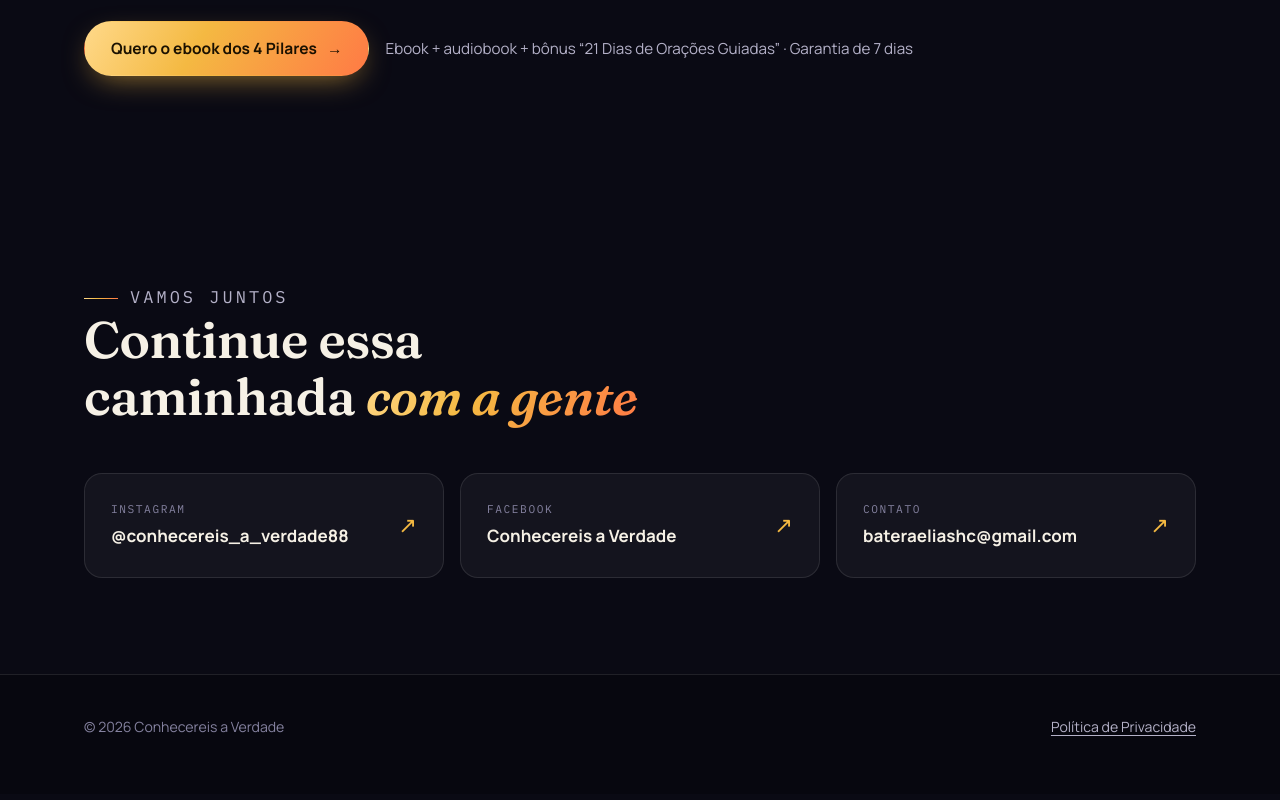
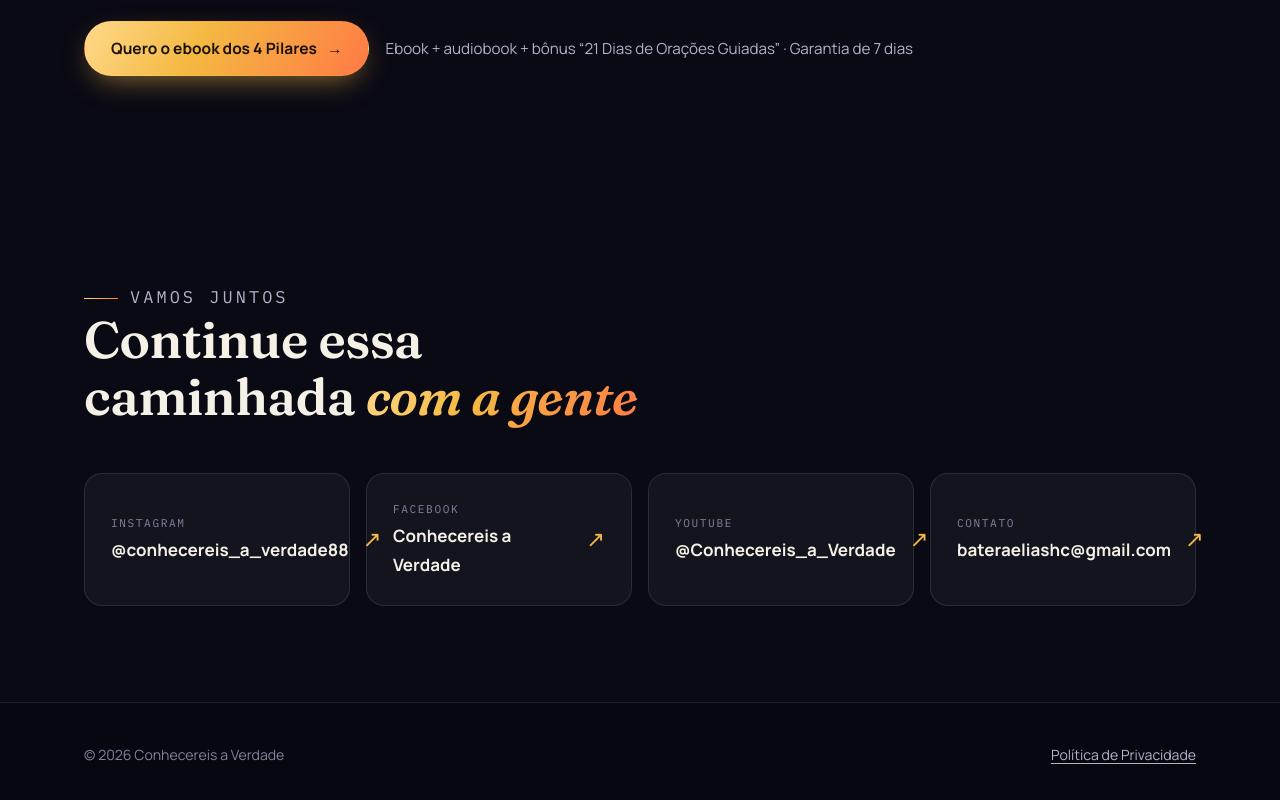
Before and after one commit to bateraeliashc-netizen/conhecereisverdade-site, a plain HTML site: page index.html in a window 1280 px wide. Shown: the part 5108-5908 px from the top of the page. Drawn offline with Linux system fonts and the light colour scheme.

Commit message:
Add files via upload

```diff
--- a/index.html
+++ b/index.html
@@ -418,6 +418,7 @@
       <div class="follow">
         <a class="fcard reveal" href="https://www.instagram.com/conhecereis_a_verdade88/" target="_blank" rel="noopener"><div><small>Instagram</small><b>@conhecereis_a_verdade88</b></div><span class="ar">↗</span></a>
         <a class="fcard reveal" style="--d:90ms" href="https://www.facebook.com/Conhecereis_a_Verdade" target="_blank" rel="noopener"><div><small>Facebook</small><b>Conhecereis a Verdade</b></div><span class="ar">↗</span></a>
+        <a class="fcard reveal" style="--d:130ms" href="https://www.youtube.com/@Conhecereis_a_Verdade" target="_blank" rel="noopener"><div><small>YouTube</small><b>@Conhecereis_a_Verdade</b></div><span class="ar">↗</span></a>
         <a class="fcard reveal" style="--d:180ms" href="mailto:bateraeliashc@gmail.com"><div><small>Contato</small><b>bateraeliashc@gmail.com</b></div><span class="ar">↗</span></a>
       </div>
     </div>
```
